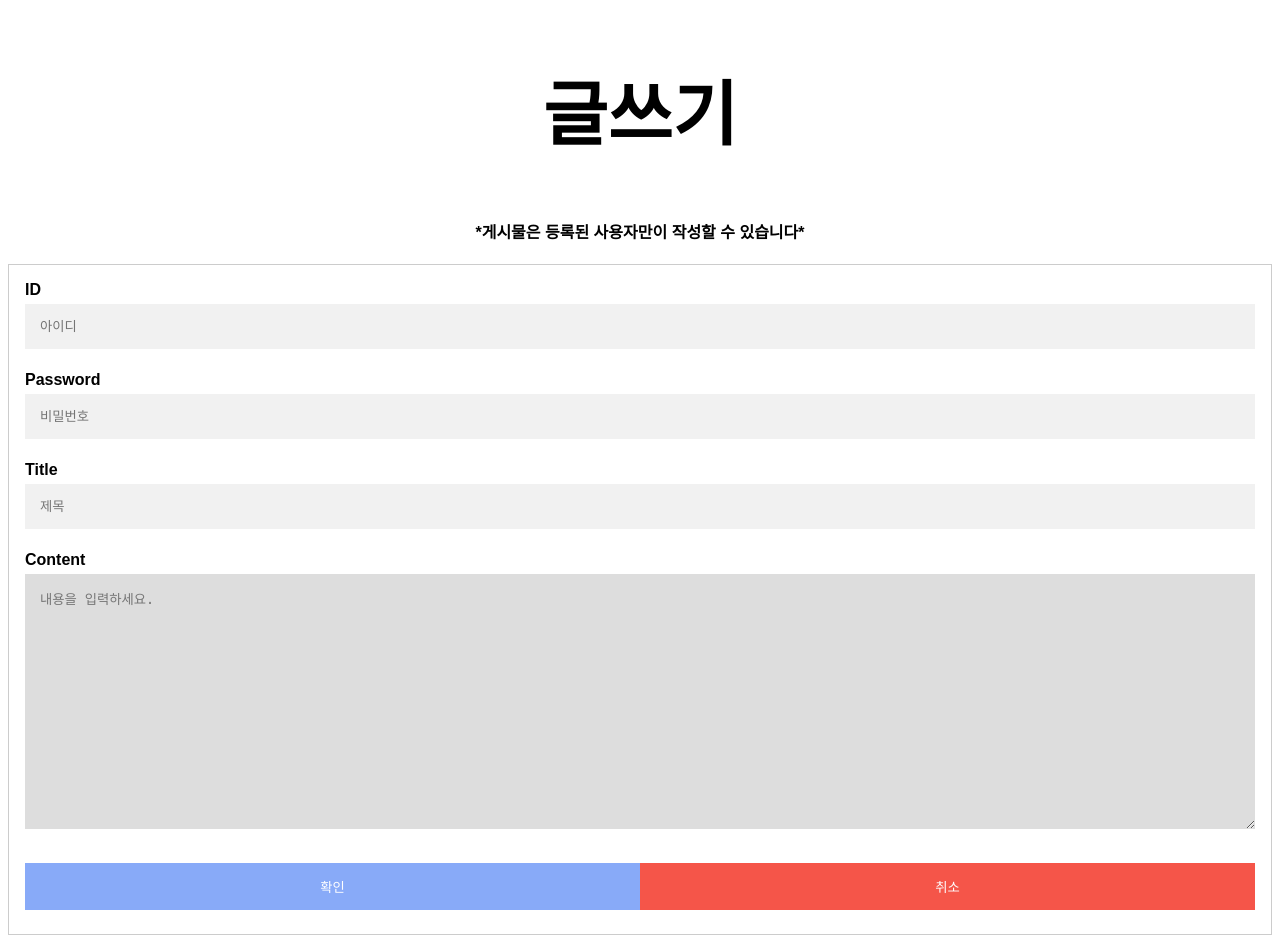
After one commit to sumiini/hantor-project, a PHP site: page /write.php in a window 1280 px wide. The commit adds this page. Run offline with PHP 8.4, Linux system fonts and the light colour scheme.

Commit message:
write page & wrtie_action add

```diff
--- /dev/null
+++ b/css/write.css
@@ -0,0 +1,76 @@
+body {font-family: Arial, Helvetica, sans-serif;}
+form {border: 1px solid #ccc;}
+* {box-sizing: border-box}
+h2{
+  text-align: center;
+  font-size: 5.5vw;
+}
+h4{
+    text-align: center;
+}
+/* Full-width input fields */
+input[type=text], input[type=password], textarea {
+  width: 100%;
+  padding: 15px;
+  margin: 5px 0 22px 0;
+  display: inline-block;
+  border: none;
+  background: #f1f1f1;
+}
+
+input[type=text]:focus, input[type=password]:focus, textarea {
+  background-color: #ddd;
+  outline: none;
+}
+
+hr {
+  border: 1px solid #f1f1f1;
+  margin-bottom: 25px;
+}
+
+/* Set a style for all buttons */
+button {
+  background-color: #7ca1f8;
+  color: white;
+  padding: 14px 20px;
+  margin: 8px 0;
+  border: none;
+  cursor: pointer;
+  width: 100%;
+  opacity: 0.9;
+}
+
+button:hover {
+  opacity:1;
+}
+
+/* Extra styles for the cancel button */
+.cancelbtn {
+  padding: 14px 20px;
+  background-color: #f44336;
+}
+
+/* Float cancel and signup buttons and add an equal width */
+.cancelbtn, .signupbtn {
+  float: left;
+  width: 50%;
+}
+
+/* Add padding to container elements */
+.container {
+  padding: 16px;
+}
+
+/* Clear floats */
+.clearfix::after {
+  content: "";
+  clear: both;
+  display: table;
+}
+
+/* Change styles for cancel button and signup button on extra small screens */
+@media screen and (max-width: 300px) {
+  .cancelbtn, .signupbtn {
+     width: 100%;
+  }
+}
--- a/index.html
+++ b/index.html
@@ -62,7 +62,7 @@
 			<section class="content-section" id="content-section-1">
         <div class="menu-boxes">
           <div class="menu" id="menu_intro" onclick="location.href='intro.html';">한터 소개</div>
-          <div class="menu" id="menu_notice" onclick="location.href='notice.html';">공지사항</div>
+          <div class="menu" id="menu_notice" onclick="location.href='noticemain.php';">공지사항</div>
           <div class="menu" id="menu_studyroom" onclick="location.href='studyroom.html';">스터디룸</div>
         </div>
 
--- /dev/null
+++ b/write.php
@@ -0,0 +1,37 @@
+
+<!DOCTYPE html>
+<html lang="en">
+    <head>
+        <meta charset="UTF-8">
+        <meta name="viewport" content="width=device-width, initial-scale=1.0">
+        <link rel="stylesheet" href="css/write.css">
+        <title>게시물 등록</title>
+    </head>
+    <body>
+
+        <h2>글쓰기</h2>
+        <h4>*게시물은 등록된 사용자만이 작성할 수 있습니다*</h4>
+
+        <form class="wrtieform" method='get' action='write_action.php'>
+            <div class="container">
+                <label for="userid"><strong>ID</strong></label>
+                <input id="userid" type="text" placeholder="아이디" name="userid" required>
+
+                <label for="userpw"><strong>Password</strong></label>
+                <input id="userpw" type="password" placeholder="비밀번호" name="userpw" required>
+
+                <label for="title"><strong>Title</strong></label>
+                <input id="title" type="text" placeholder="제목" name="title" required>
+
+                <label for="content"><strong>Content</strong></label><br>
+                <textarea name=content rows=15 placeholder="내용을 입력하세요."></textarea>
+
+
+                <div class="clearfix">
+                    <button type="submit" class="signupbtn" value="signup">확인</button>
+                    <button type="button" class="cancelbtn" value="cancel" onclick="location.href='./noticemain.php'">취소</button>
+                </div>
+            </div>
+        </form>
+    </body>
+</html>
```
Also changed, not shown: css/notice.css (deleted, +0 -38 lines), noticemain.php (+17 -11 lines), write_action.php (added, +51 -0 lines).
